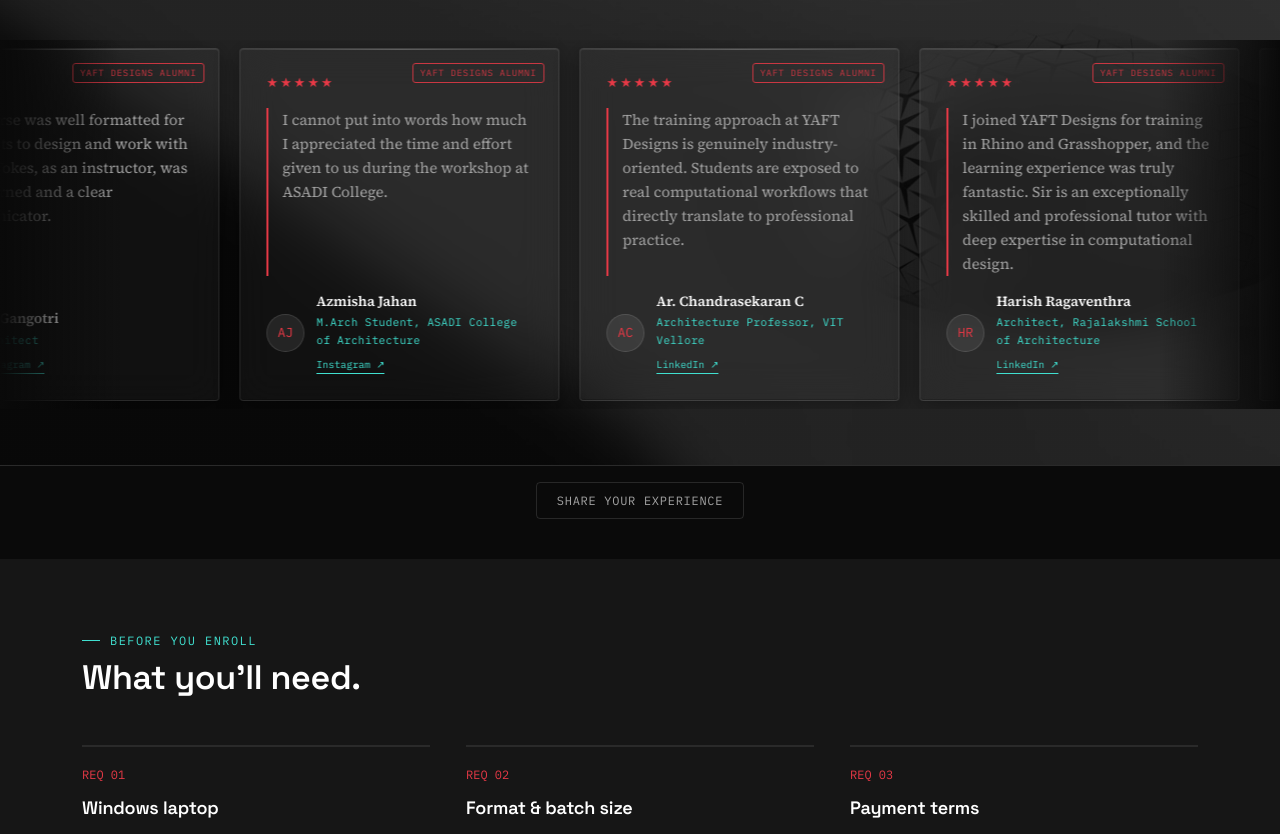
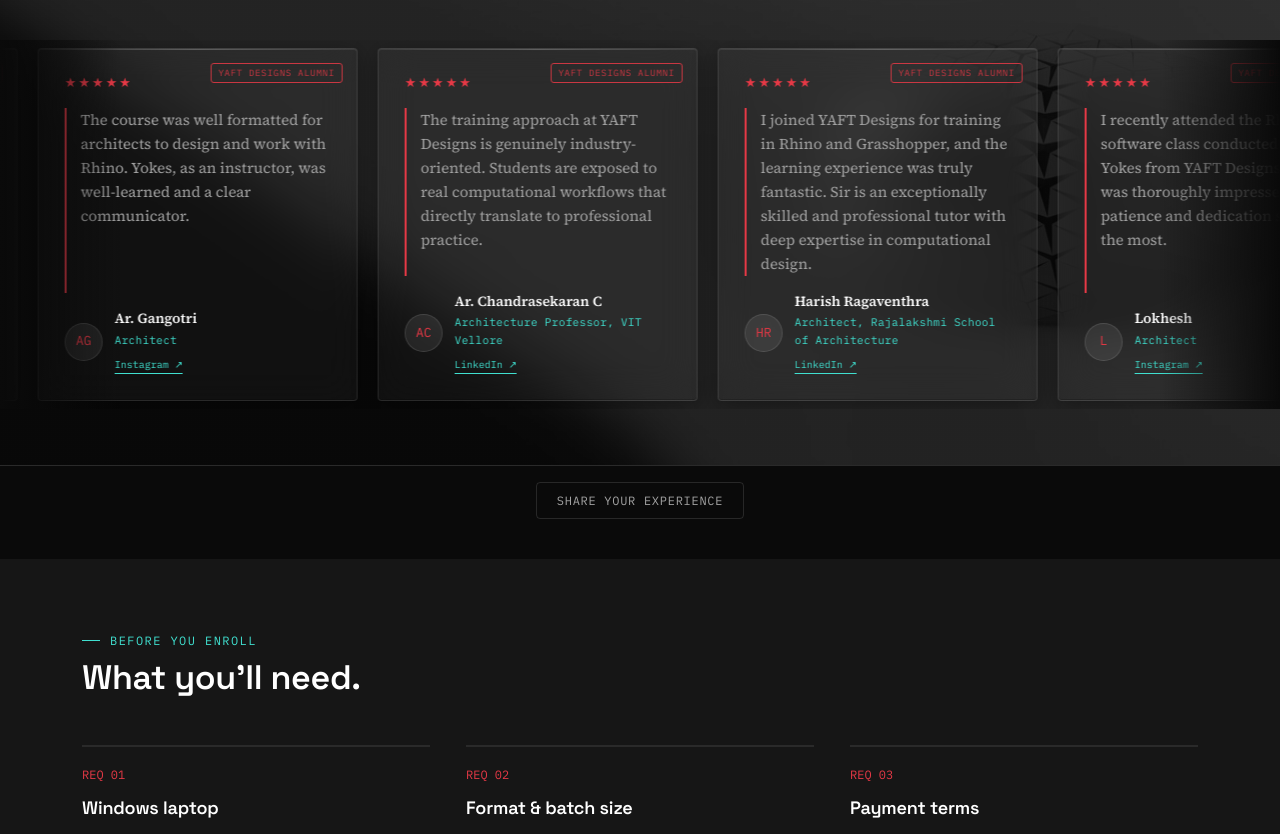
Before and after one commit to YAFTDesigns/yaftwebsite, a Next.js app: page /courses in a window 1280 px wide. Shown: the part 1678-2512 px from the top of the page. Built offline with nearby package versions, Linux system fonts and the light colour scheme; no server answers; the database is empty.

Commit message:
Remove Azmisha Jahan from hardcoded testimonials

```diff
--- a/components/TestimonialsMarquee.tsx
+++ b/components/TestimonialsMarquee.tsx
@@ -44,15 +44,6 @@ const HARDCODED = [
     title: 'Architect',
     linkedin: '',
     instagram: 'https://www.instagram.com/unravellingarchitecture',
-    show_social: true,
-    photo_url: '',
-  },
-  {
-    quote: 'I cannot put into words how much I appreciated the time and effort given to us during the workshop at ASADI College.',
-    name: 'Azmisha Jahan',
-    title: 'M.Arch Student, ASADI College of Architecture',
-    linkedin: '',
-    instagram: 'https://www.instagram.com/azmishajahan',
     show_social: true,
     photo_url: '',
   },
```
